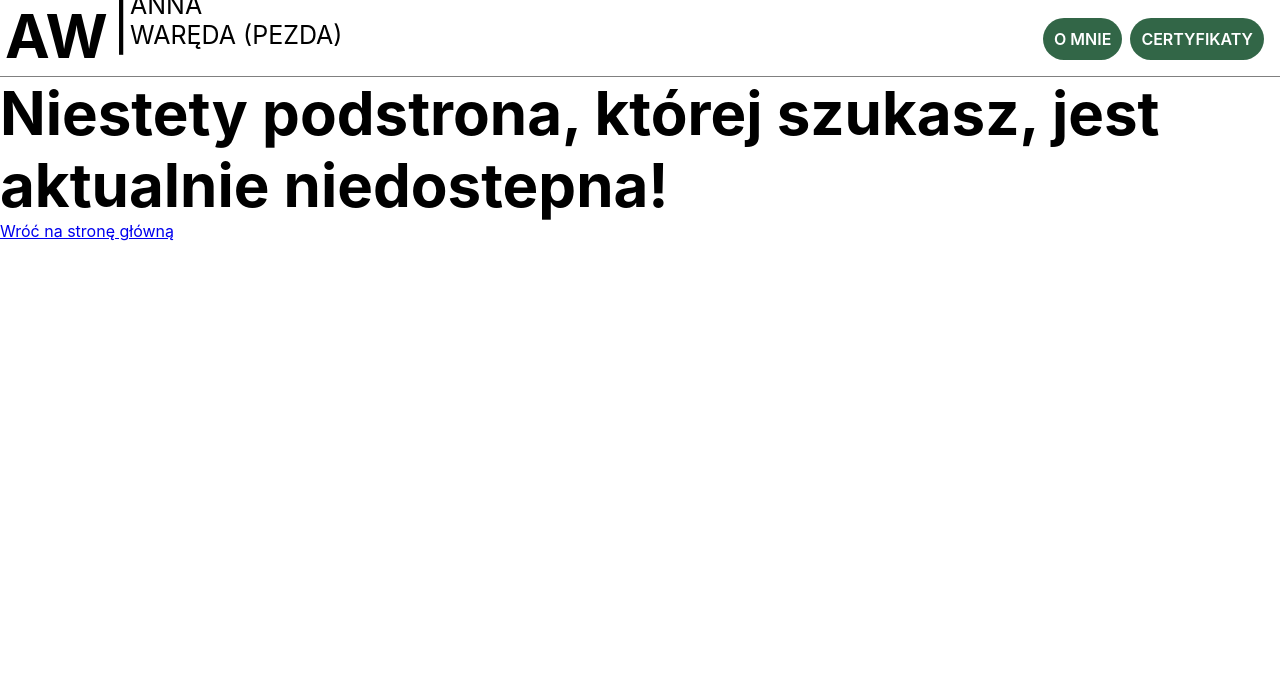
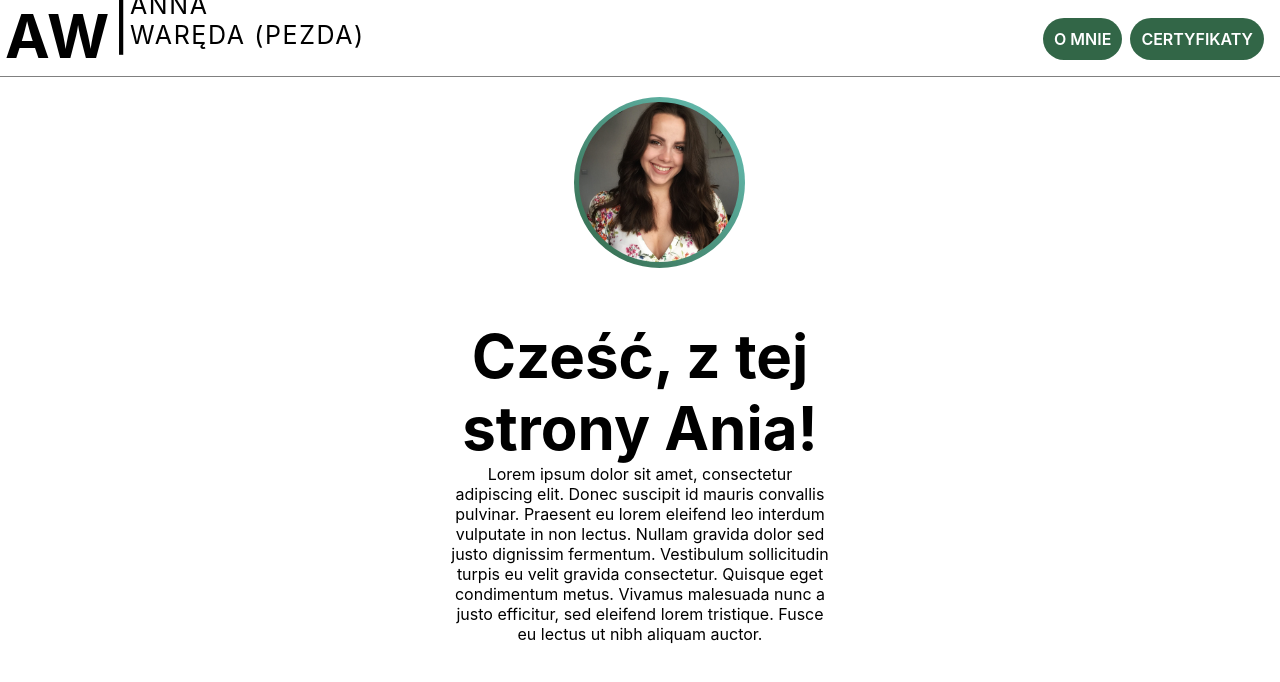
Before and after one commit to RetigaZ/anna-wareda-public, a React (Create React App) app: page / in a window 1280 px wide. Shown: the top 682 px of the page. Built offline with nearby package versions, Linux system fonts and the light colour scheme.

Commit message:
deleted error page

```diff
--- a/src/App.js
+++ b/src/App.js
@@ -1,18 +1,16 @@
-import './App.css';
-import { BrowserRouter as Router, Route, Routes } from 'react-router-dom';
-import Header from './components/Header';
-import Home from './pages/Home';
-import Error from './pages/404'
+import "./App.css";
+import { BrowserRouter as Router, Route, Routes } from "react-router-dom";
+import Header from "./components/Header";
+import Home from "./pages/Home";
 
 function App() {
   return (
     <div className="App">
       <Header />
       <Router>
-      <Routes>
-        <Route path="/home" element={<Home />}/>
-        <Route path="/" element={<Error />} />
-      </Routes>
+        <Routes>
+          <Route path="/" element={<Home />} />
+        </Routes>
       </Router>
     </div>
   );
```
